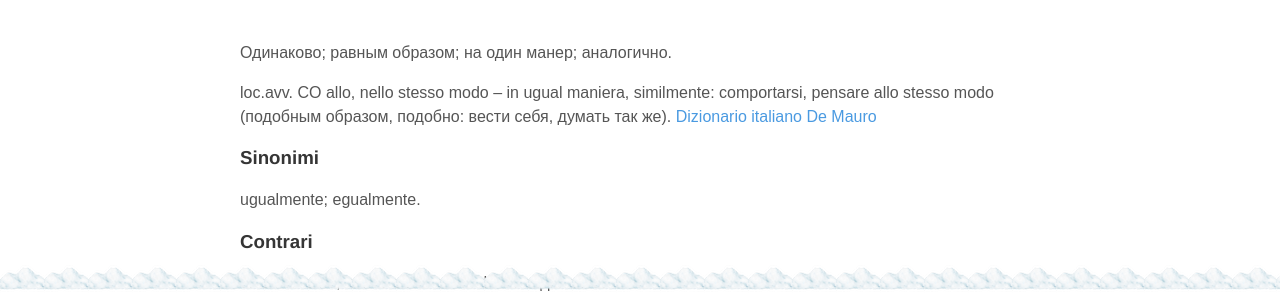
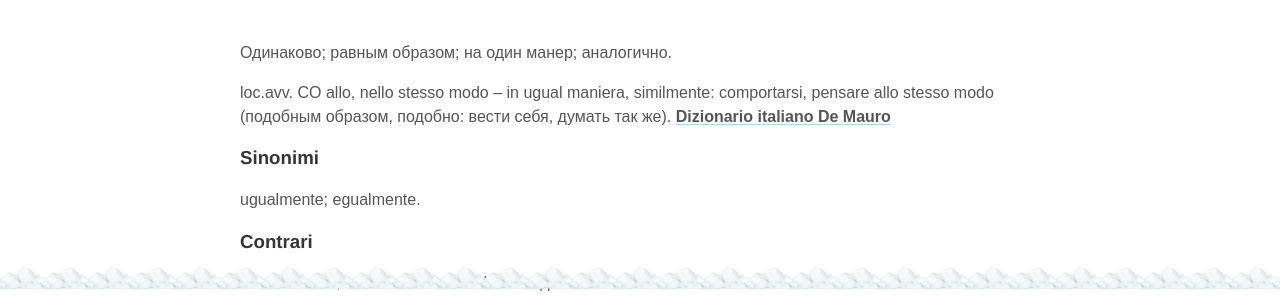
Before and after one commit to postolny/postolny.github.io, a Jekyll site: the page built from _posts/2020-11-08-allo-stesso-modo.md, in a window 1280 px wide. Shown: the part 613-913 px from the top of the page. Built offline with Jekyll 4.4.1, drawn with Linux system fonts in a browser that asks for light colours; nearby versions of some CDN libraries.

Commit message:
Add files via upload

```diff
--- a/_sass/tale/_post.scss
+++ b/_sass/tale/_post.scss
@@ -31,8 +31,48 @@
     margin: 0 0 1rem;
   }
 
-  a:hover {
-    text-decoration: underline;
+  a {
+    color: inherit;
+    text-decoration: none;
+    font-weight: 700;
+    background-size: 100% 200%;
+    background-repeat: no-repeat;
+    background-image: -webkit-linear-gradient(
+      bottom,
+      #96e5df 50%,
+      rgba(0, 0, 0, 0) 50.1%
+    );
+    background-image: -moz-linear-gradient(
+      bottom,
+      #96e5df 50%,
+      rgba(0, 0, 0, 0) 50.1%
+    );
+    background-image: linear-gradient(
+      to top,
+      #96e5df 50%,
+      rgba(0, 0, 0, 0) 50.1%
+    );
+    background-position: left 0 top 7.5%;
+    -webkit-transition: background 160ms ease;
+    -moz-transition: background 160ms ease;
+    transition: background 160ms ease;
+    &:focus {
+      text-decoration: none;
+      color: inherit;
+      outline: none;
+    }
+    &:hover {
+      text-decoration: none;
+      color: inherit;
+      background-size: 100% 200%;
+      background-position: left 0 top 42.5%;
+    }
+    &:active {
+      text-decoration: none;
+      color: inherit;
+      background-size: 100% 200%;
+      background-position: left 0 top 60%;
+    }
   }
 
   img {
```
